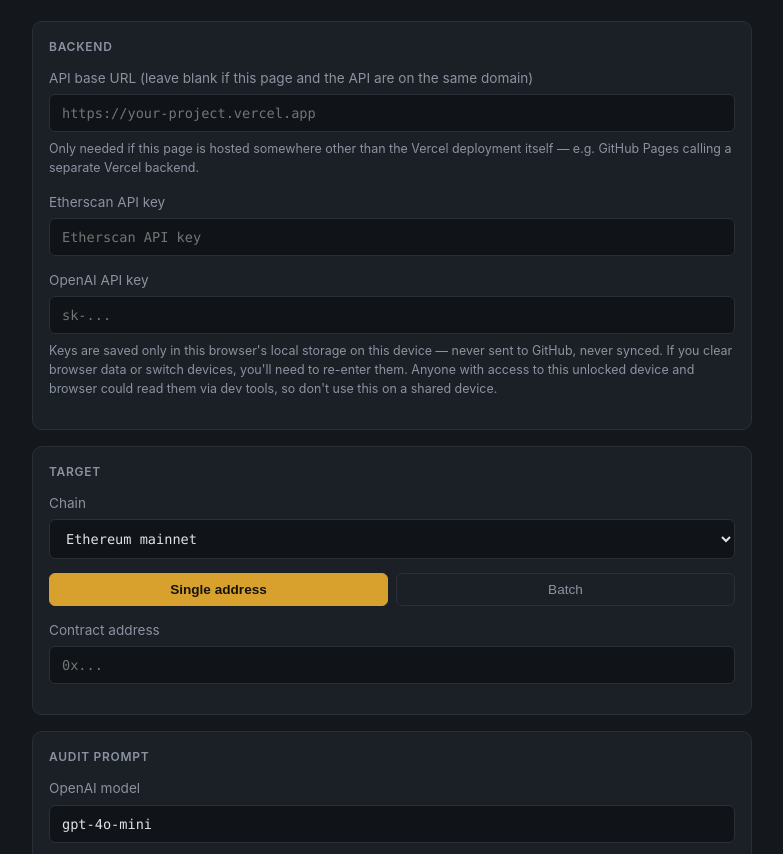
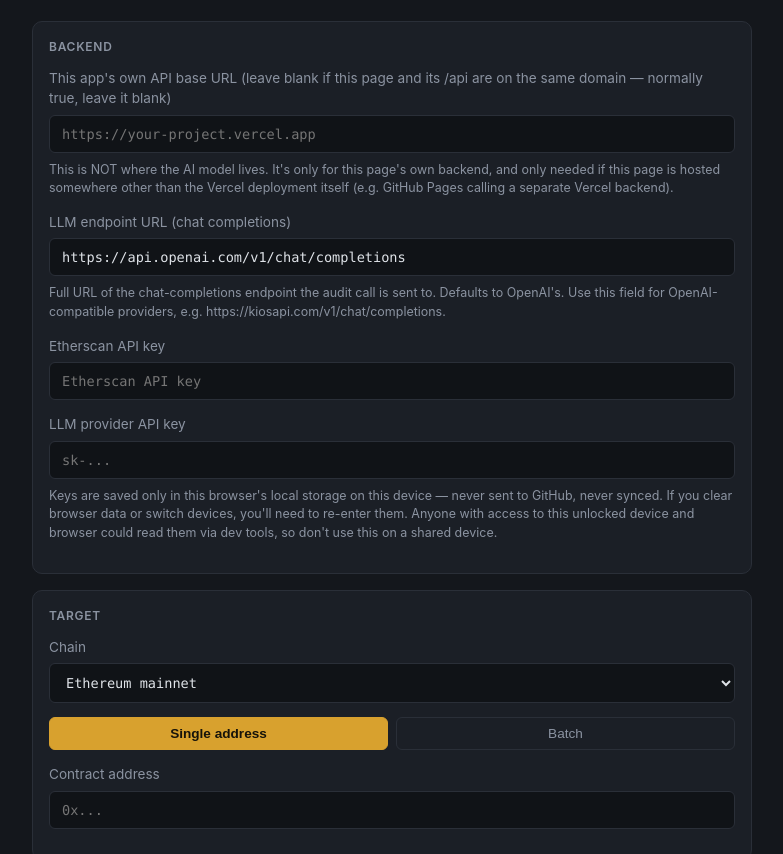
Before and after one commit to theWeb3Ghost/contract-auditor, a plain HTML site: page index.html in a window 1280 px wide. Shown: the part 80-934 px from the top of the page, without its empty margins (248-1031 px from the left). Drawn offline with nearby package versions, Linux system fonts and the light colour scheme.

Commit message:
Update labels and hints in index.html

```diff
--- a/index.html
+++ b/index.html
@@ -147,14 +147,18 @@
 
   <div class="panel">
     <h2>Backend</h2>
-    <label for="baseUrl">API base URL (leave blank if this page and the API are on the same domain)</label>
+    <label for="baseUrl">This app's own API base URL (leave blank if this page and its /api are on the same domain — normally true, leave it blank)</label>
     <input type="text" id="baseUrl" placeholder="https://your-project.vercel.app" />
-    <div class="hint">Only needed if this page is hosted somewhere other than the Vercel deployment itself — e.g. GitHub Pages calling a separate Vercel backend.</div>
+    <div class="hint">This is NOT where the AI model lives. It's only for this page's own backend, and only needed if this page is hosted somewhere other than the Vercel deployment itself (e.g. GitHub Pages calling a separate Vercel backend).</div>
+
+    <label for="llmUrl">LLM endpoint URL (chat completions)</label>
+    <input type="text" id="llmUrl" placeholder="https://api.openai.com/v1/chat/completions" />
+    <div class="hint">Full URL of the chat-completions endpoint the audit call is sent to. Defaults to OpenAI's. Use this field for OpenAI-compatible providers, e.g. https://kiosapi.com/v1/chat/completions.</div>
 
     <label for="etherscanKey">Etherscan API key</label>
     <input type="text" id="etherscanKey" placeholder="Etherscan API key" autocomplete="off" />
 
-    <label for="openaiKey">OpenAI API key</label>
+    <label for="openaiKey">LLM provider API key</label>
     <input type="text" id="openaiKey" placeholder="sk-..." autocomplete="off" />
     <div class="hint">Keys are saved only in this browser's local storage on this device — never sent to GitHub, never synced. If you clear browser data or switch devices, you'll need to re-enter them. Anyone with access to this unlocked device and browser could read them via dev tools, so don't use this on a shared device.</div>
   </div>
@@ -193,7 +197,7 @@
 
   <div class="panel">
     <h2>Audit prompt</h2>
-    <label for="model">OpenAI model</label>
+    <label for="model">Model name</label>
     <input type="text" id="model" value="gpt-4o-mini" />
     <label for="systemPrompt">System prompt (edit this to change what gets audited for)</label>
     <textarea id="systemPrompt"></textarea>
@@ -228,6 +232,8 @@ document.getElementById('model').value =
   localStorage.getItem('auditor_model') || 'gpt-4o-mini';
 document.getElementById('baseUrl').value =
   localStorage.getItem('auditor_base_url') || '';
+document.getElementById('llmUrl').value =
+  localStorage.getItem('auditor_llm_url') || 'https://api.openai.com/v1/chat/completions';
 document.getElementById('etherscanKey').value =
   localStorage.getItem('auditor_etherscan_key') || '';
 document.getElementById('openaiKey').value =
@@ -235,6 +241,9 @@ document.getElementById('openaiKey').value =
 
 document.getElementById('baseUrl').addEventListener('input', (e) => {
   localStorage.setItem('auditor_base_url', e.target.value.trim());
+});
+document.getElementById('llmUrl').addEventListener('input', (e) => {
+  localStorage.setItem('auditor_llm_url', e.target.value.trim());
 });
 document.getElementById('etherscanKey').addEventListener('input', (e) => {
   localStorage.setItem('auditor_etherscan_key', e.target.value.trim());
@@ -365,6 +374,7 @@ async function processAddress(address, chainId) {
       model,
       contractName: etherData.contractName,
       address,
+      llmUrl: document.getElementById('llmUrl').value.trim(),
     }),
   });
   const auditData = await auditRes.json();
@@ -476,4 +486,4 @@ function triggerDownload(blob, filename) {
 }
 </script>
 </body>
-</html>
+    </html>
```
